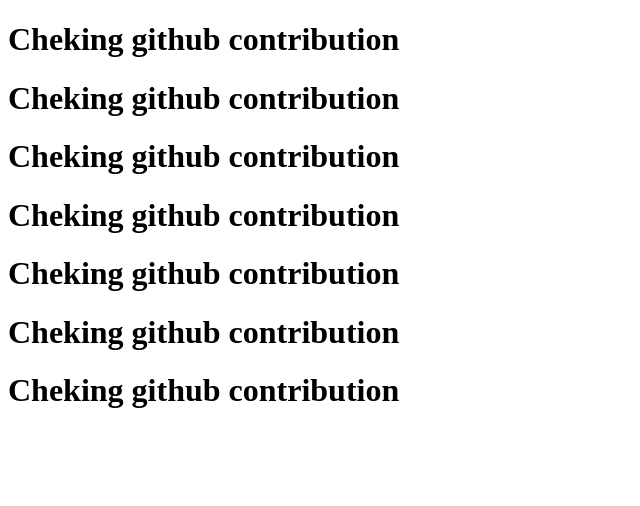
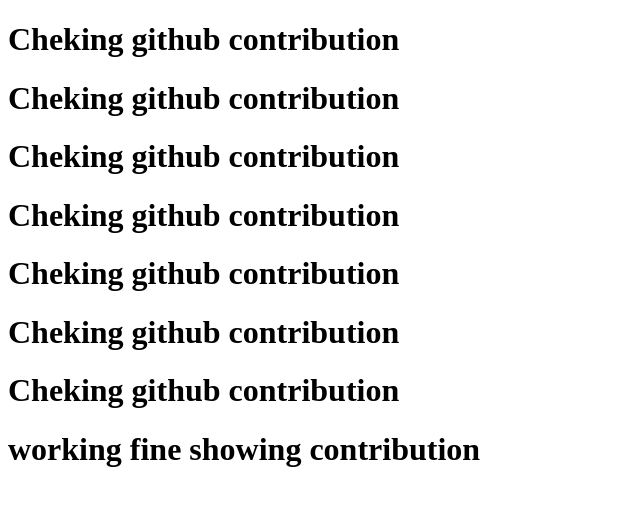
Before and after one commit to Mech-IT-Tech/demo, a plain HTML site: page index.html in a window 1280 px wide. Shown: the whole page, without its empty margins (0-640 px from the left). Drawn offline with Linux system fonts and the light colour scheme.

Commit message:
some  changes

```diff
--- a/index.html
+++ b/index.html
@@ -13,5 +13,6 @@
     <h1>Cheking  github contribution </h1>
     <h1>Cheking  github contribution </h1>
     <h1>Cheking  github contribution </h1>
+    <h1>working  fine  showing contribution </h1>
 </body>
 </html>
```
